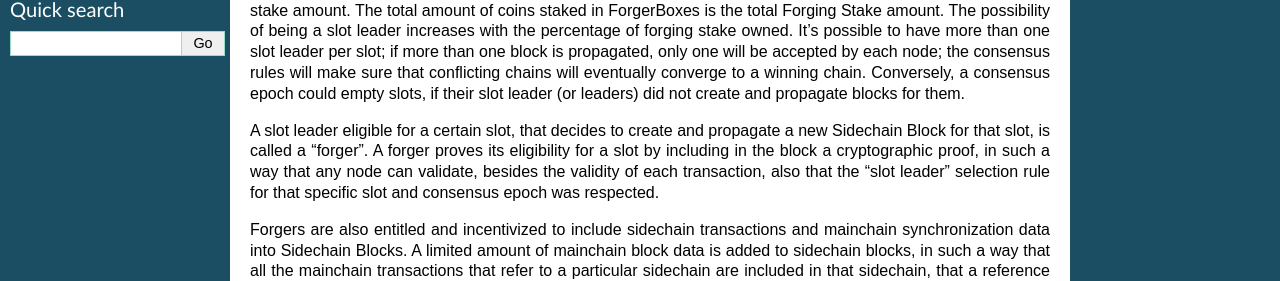
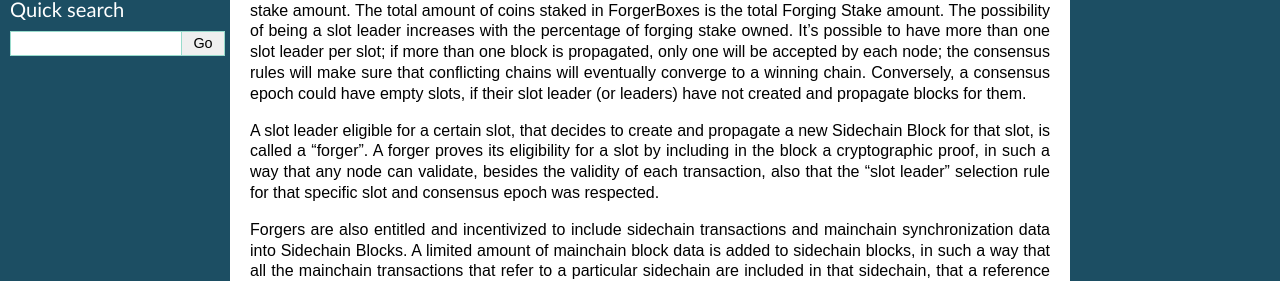
Before and after one commit to megaluck/documentation, a Sphinx documentation site: the page built from docs/introduction/04-Latus-Consensus.rst, in a window 1280 px wide. Shown: the part 414-695 px from the top of the page. Built offline with Sphinx 7.4.7, drawn with Linux system fonts in a browser that asks for light colours; pages that are not in the unit, such as notebooks, are missing from menus; some of the changed text lies outside the part shown.

Commit message:
small language update

```diff
--- a/docs/introduction/04-Latus-Consensus.rst
+++ b/docs/introduction/04-Latus-Consensus.rst
@@ -9,7 +9,7 @@ Consensus Epochs & Forging
 
 In Latus, the chain is split into “consensus epochs”; each epoch is made of a predefined number of time slots. Each slot is assigned to slot leaders, which are then authorized to generate (“forge”) a block during that slot. So the protocol operates in a synchronous environment where each slot spans over a specific amount of time (e.g. 20 seconds).
 Slot leaders of a particular consensus epoch are chosen randomly before the epoch begins from the set of all sidechain forging stakeholders. The forging stake is a subset of all the coins managed by a sidechain. In fact each sidechain participant who wants to be a Forger, must have some forging stake - i.e. a set of “ForgerBoxes” assigned to him. ForgerBox is a particular kind of Box that contains an amount of coins locked for forging, and some specific data used by the forger to prove its block producing eligibility associated with that stake amount. The total amount of coins staked in ForgerBoxes is the total Forging Stake amount.
-The possibility of being a slot leader increases with the percentage of forging stake owned. It's possible to have more than one slot leader per slot; if more than one block is propagated, only one will be accepted by each node; the consensus rules will make sure that conflicting chains will eventually converge to a winning chain. Conversely, a consensus epoch could empty slots, if their slot leader (or leaders) did not create and propagate blocks for them.
+The possibility of being a slot leader increases with the percentage of forging stake owned. It's possible to have more than one slot leader per slot; if more than one block is propagated, only one will be accepted by each node; the consensus rules will make sure that conflicting chains will eventually converge to a winning chain. Conversely, a consensus epoch could have empty slots, if their slot leader (or leaders) have not created and propagate blocks for them.
 
 A slot leader eligible for a certain slot, that decides to create and propagate a new Sidechain Block for that slot, is called a “forger”. A forger proves its eligibility for a slot by including in the block a cryptographic proof, in such a way that any node can validate, besides the validity of each transaction, also that the "slot leader" selection rule for that specific slot and consensus epoch was respected.
 
```
